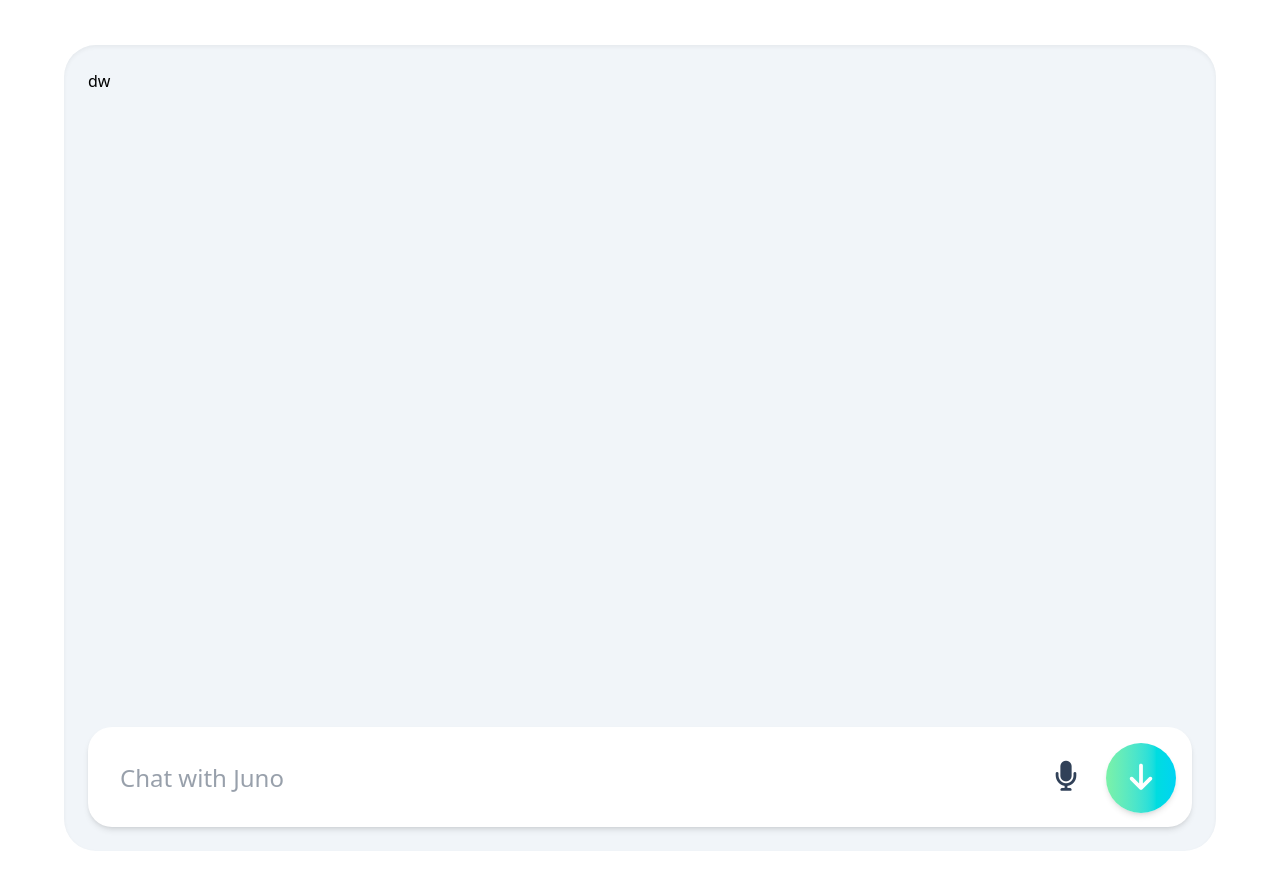
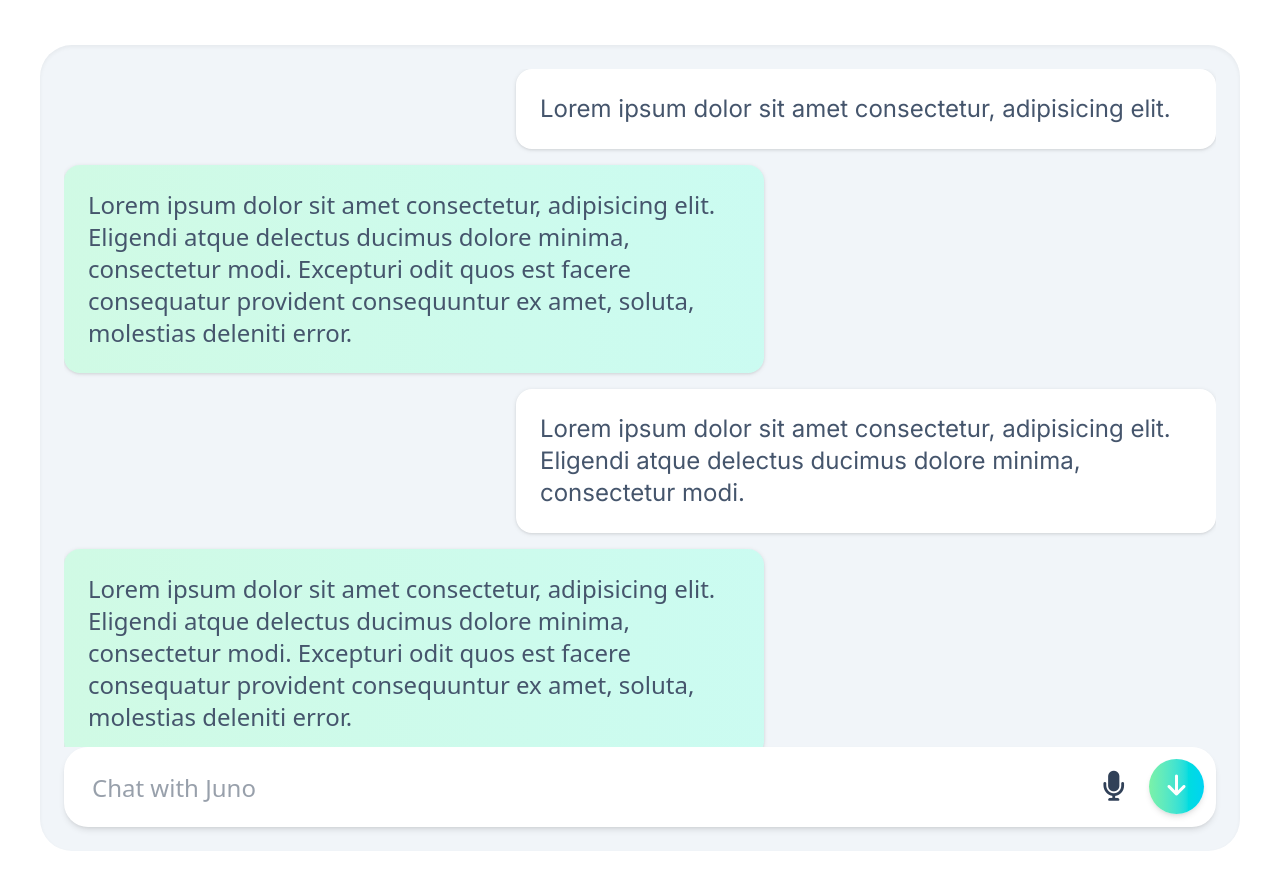
Before and after one commit to yeruka-ui/Juno, a Flask app: page / in a window 1280 px wide. Run offline with Flask 3, Linux system fonts and the light colour scheme.

Commit message:
Main chat template

```diff
--- a/templates/main.html
+++ b/templates/main.html
@@ -8,37 +8,77 @@
       href="https://cdnjs.cloudflare.com/ajax/libs/font-awesome/6.0.0/css/all.min.css"
       rel="stylesheet"
     />
+    <link rel="preconnect" href="https://fonts.googleapis.com" />
+    <link rel="preconnect" href="https://fonts.gstatic.com" crossorigin />
+    <link
+      href="https://fonts.googleapis.com/css2?family=Inter:ital,opsz,wght@0,14..32,100..900;1,14..32,100..900&display=swap"
+      rel="stylesheet"
+    />
     <title>Juno Trial</title>
   </head>
   <body class="h-screen w-full flex justify-center items-center">
     <main
-            class="w-[90%] h-[90%] grid grid-rows-[1fr_100px] p-6 bg-slate-100 rounded-4xl shadow-inner"
+      class="w-[95%] h-[95%] sm:w-[1200px] sm:h-[90%] grid grid-rows-[1fr_100px] sm:grid-rows-[1fr_80px] p-4 sm:p-6 bg-slate-100 rounded-4xl shadow-inner"
     >
       <!--chat-->
-            <div id="responseContainer" style="color: black;">dw</div>
+      <div id="chatContainer" class="overflow-y-auto flex flex-col gap-4">
+        <!--human chat-->
+        <div
+          class="h-fit w-[85%] sm:w-[700px] bg-white rounded-2xl self-end drop-shadow font-[Inter] text-[20px] text-start sm:text-2xl p-2 sm:p-6 text-wrap text-slate-600"
+        >
+          Lorem ipsum dolor sit amet consectetur, adipisicing elit.
+        </div>
+
+        <!--bot chat-->
+        <div
+          class="h-fit w-[85%] sm:w-[700px] bg-linear-to-r from-emerald-100 to-teal-100 rounded-2xl self-start drop-shadow text-[20px] text-start sm:text-2xl p-2 sm:p-6 text-wrap text-slate-600"
+        >
+          Lorem ipsum dolor sit amet consectetur, adipisicing elit. Eligendi
+          atque delectus ducimus dolore minima, consectetur modi. Excepturi odit
+          quos est facere consequatur provident consequuntur ex amet, soluta,
+          molestias deleniti error.
+        </div>
+        <!--human chat-->
+        <div
+          class="h-fit w-[85%] sm:w-[700px] bg-white rounded-2xl self-end drop-shadow font-[Inter] text-[20px] text-start sm:text-2xl p-2 sm:p-6 text-wrap text-slate-600"
+        >
+          Lorem ipsum dolor sit amet consectetur, adipisicing elit. Eligendi
+          atque delectus ducimus dolore minima, consectetur modi.
+        </div>
+
+        <!--bot chat-->
+        <div
+          class="h-fit w-[85%] sm:w-[700px] bg-linear-to-r from-emerald-100 to-teal-100 rounded-2xl self-start drop-shadow text-[20px] text-start sm:text-2xl p-2 sm:p-6 text-wrap text-slate-600"
+        >
+          Lorem ipsum dolor sit amet consectetur, adipisicing elit. Eligendi
+          atque delectus ducimus dolore minima, consectetur modi. Excepturi odit
+          quos est facere consequatur provident consequuntur ex amet, soluta,
+          molestias deleniti error.
+        </div>
+      </div>
+
       <!--input-->
-            <form class="bg-white shadow-md rounded-3xl flex p-4">
+      <form
+        class="bg-white shadow-md rounded-3xl sm:h-full h-fit flex flex-col sm:flex-row p-3"
+      >
         <input
           type="text"
-                    class="h-full w-full rounded-2xl text-slate-700 focus:outline-white p-1 px-4 text-start text-2xl"
+          class="h-full w-full rounded-2xl text-slate-700 focus:outline-white p-1 px-4 text-start text-xl sm:text-2xl"
           placeholder="Chat with Juno"
         />
-                <section class="w-[160px] flex h-full">
-                    <button class="bg-white h-full w-[80px] rounded-full">
+        <section class="w-full sm:w-[160px] flex h-full justify-end gap-2">
+          <button class="bg-white h-full w-[40px] rounded-full relative">
             <i
-                            class="fa-solid fa-microphone text-3xl text-slate-700"
+              class="fa-solid fa-microphone sm: text-3xl text-2xl text-slate-700 absolute sm:top-3 sm:right-4 top-1.5 right-2"
             ></i>
           </button>
           <button
-                        class="bg-gradient-to-r from-green-300 shadow-md to-cyan-400 h-[70px] w-[70px] rounded-full hover:rotate-180 transition-all duration-100 active:brightness-95 active:scale-110"
+            class="bg-gradient-to-r from-green-300 shadow-md to-cyan-400 h-[40px] w-[40px] sm:h-[55px] sm:w-[55px] rounded-full hover:rotate-180 transition-all duration-100 active:brightness-95 active:scale-110"
           >
-                        <i
-                            class="fa-solid fa-arrow-down text-3xl text-white"
-                        ></i>
+            <i class="fa-solid fa-arrow-down text-2xl text-white"></i>
           </button>
         </section>
       </form>
-
     </main>
   </body>
 </html>
```
Lines whose indentation alone changed are shown as unchanged.
